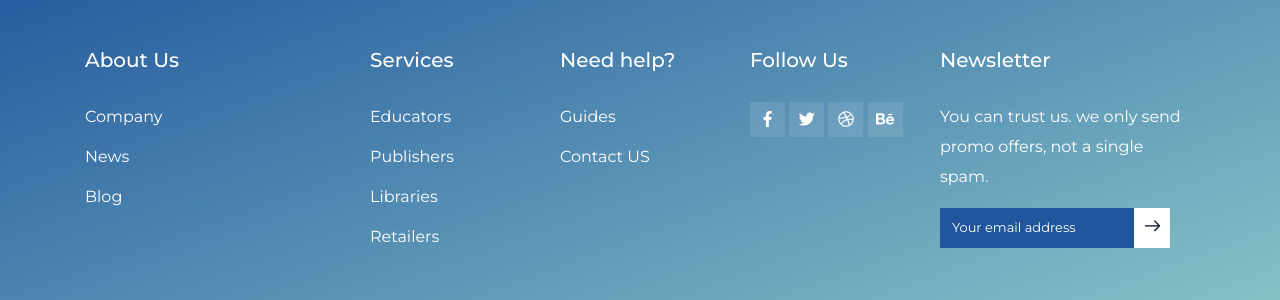
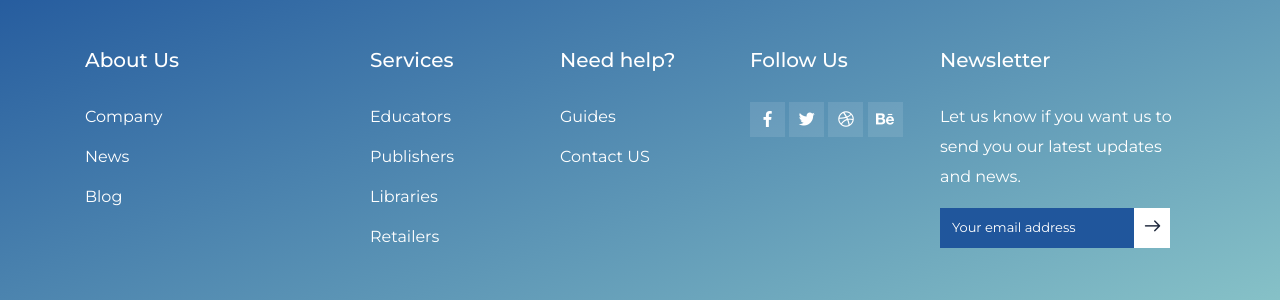
Before and after one commit to jurgencalleja/octavo.education, a Jekyll site: the page built from contact.html, in a window 1280 px wide and 900 px high, scrolled down 1181 px. Shown: the part 432-732 px from the top of the window. Built offline with Jekyll 4.4.1, drawn with Linux system fonts in a browser that asks for light colours.

Commit message:
update some imagery and footer

```diff
--- a/_config.yml
+++ b/_config.yml
@@ -197,8 +197,8 @@
 marketing_title: 'Digitise your Curriculum'
 marketing_description: 'Offering your learners an engaging digital curriculum has never been this simple.'
 marketing_image_one: '/img/marketing/d1.png'
-marketing_image_two: '/img/marketing/d2.png'
-marketing_btn_text: 'Browse free demo'
+marketing_image_two: '/img/marketing/measuresuccess.png'
+marketing_btn_text: 'Learn More'
 marketing_btn_link: '#'
 
 
--- a/_includes/footer.html
+++ b/_includes/footer.html
@@ -90,7 +90,7 @@
                 <div class="col-lg-3 col-md-6">
                     <div class="single-footer-widget">
                         <h4>Newsletter</h4>
-                        <p>You can trust us. we only send promo offers, not a single spam.</p>
+                        <p>Let us know if you want us to send you our latest updates and news.</p>
                         <div class="d-flex flex-row newsletter-form" id="mc_embed_signup">
 
                             <form class="navbar-form"
```
Also changed, not shown: img/marketing/measuresuccess.png (added).
